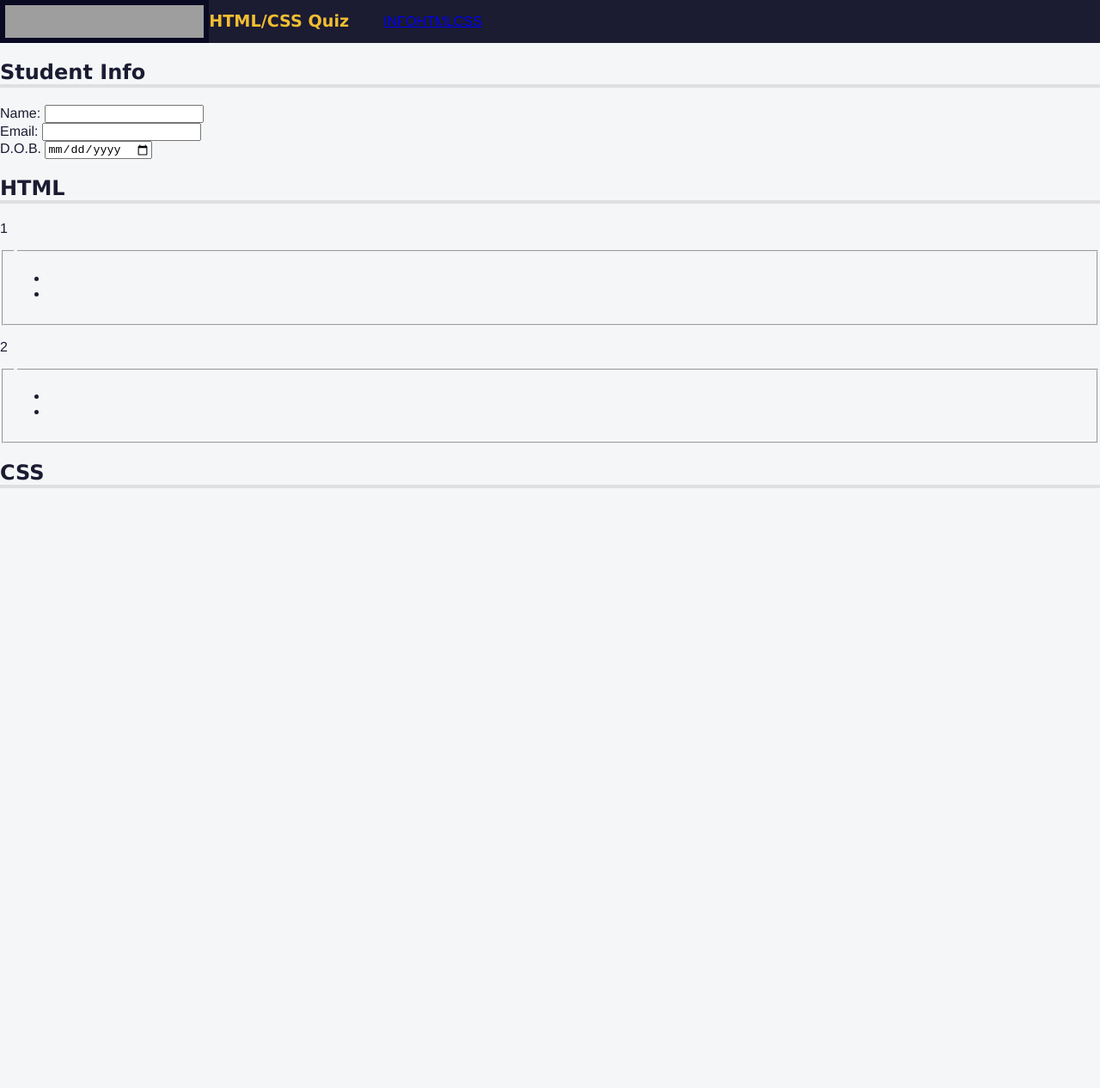
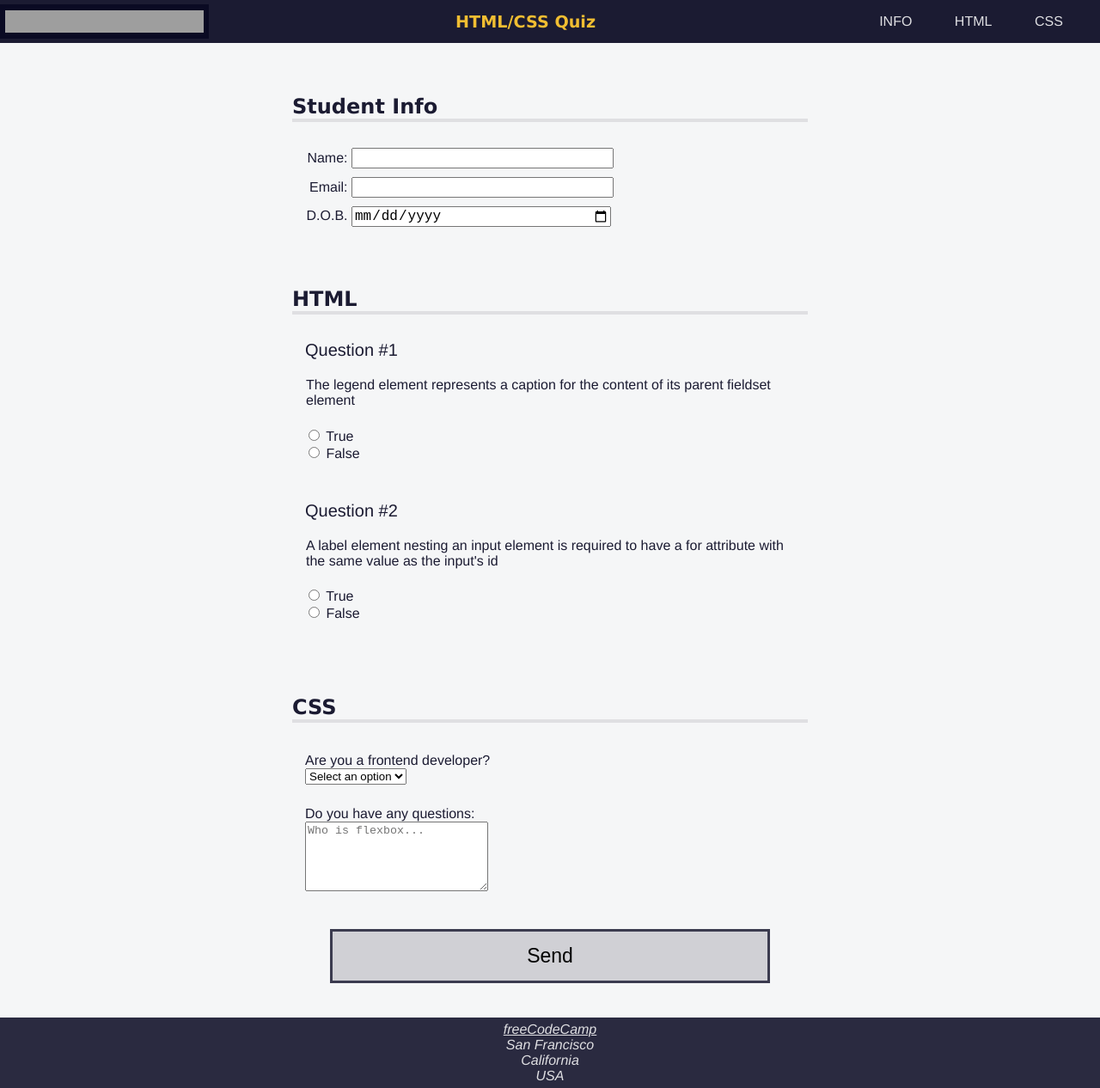
Before and after one commit to angelo-domingo118/myproject, a plain HTML site: page freecodecamp.com/quiz/index.html in a window 1280 px wide. Shown: the whole page at 86% size. Before the commit the page ends 800 px from the top, so only its background shows below. Drawn offline with Linux system fonts and the light colour scheme; files that its build step writes are made by us from their sources; grey boxes are pictures that could not be loaded.

Commit message:
finished quiz in freecodecamp

```diff
--- a/freecodecamp.com/quiz/index.html
+++ b/freecodecamp.com/quiz/index.html
@@ -1,23 +1,21 @@
 <!DOCTYPE html>
 <html lang="en">
-
   <head>
     <meta charset="UTF-8" />
     <meta name="viewport" content="width=device-width, initial-scale=1.0" />
     <meta name="description" content="freeCodeCamp Accessibility Quiz practice project" />
     <title>Accessibility Quiz</title>
-    <link rel="stylesheet" href="freecodecamp.com/quiz/styles.css" />
+    <link rel="stylesheet" href="styles.css" />
   </head>
-
   <body>
     <header>
       <img id="logo" src="https://cdn.freecodecamp.org/platform/universal/fcc_primary.svg">
       <h1>HTML/CSS Quiz</h1>
       <nav>
         <ul>
-                <li><a href="#student-info">INFO</a></li>
-                <li><a href="#html-questions">HTML</a></li>
-                <li><a href="#css-questions">CSS</a></li>
+          <li><a accesskey="s" href="#student-info">INFO</a></li>
+          <li><a accesskey="s" href="#html-questions">HTML</a></li>
+          <li><a accesskey="s" href="#css-questions">CSS</a></li>
         </ul>
       </nav>
     </header>
@@ -34,10 +32,7 @@
             <input type="email" name="student-email" id="student-email" />
           </div>
           <div class="info">
-                    <label for="birth-date">D.O.B.
-                        <span class="sr-only">(Date of Birth)</span>
-                    </label>
-
+            <label for="birth-date">D.O.B.<span class="sr-only">(Date of Birth)</span></label>
             <input type="date" name="birth-date" id="birth-date" />
           </div>
         </section>
@@ -45,30 +40,82 @@
           <h2 id="html-questions">HTML</h2>
           <div class="question-block">
             <p>1</p>
-                    <fieldset class="question">
-                        <legend></legend>
-                        <ul>
-                            <li></li>
-                            <li></li>
+            <fieldset class="question" name="html-question-one">
+              <legend>
+                The legend element represents a caption for the content of its
+                parent fieldset element
+              </legend>
+              <ul class="answers-list">
+                <li>
+                  <label for="q1-a1">
+                    <input type="radio" id="q1-a1" name="q1" value="true" />
+                    True
+                  </label>
+                </li>
+                <li>
+                  <label for="q1-a2">
+                    <input type="radio" id="q1-a2" name="q1" value="false" />
+                    False
+                  </label>
+                </li>
               </ul>
             </fieldset>
           </div>
           <div class="question-block">
             <p>2</p>
-                    <fieldset class="question">
-                        <legend></legend>
-                        <ul>
-                            <li></li>
-                            <li></li>
+            <fieldset class="question" name="html-question-two">
+              <legend>
+                A label element nesting an input element is required to have a
+                for attribute with the same value as the input's id
+              </legend>
+              <ul class="answers-list">
+                <li>
+                  <label for="q2-a1">
+                    <input type="radio" id="q2-a1" name="q2" value="true" />
+                    True
+                  </label>
+                </li>
+                <li>
+                  <label for="q2-a2">
+                    <input type="radio" id="q2-a2" name="q2" value="false" />
+                    False
+                  </label>
+                </li>
               </ul>
             </fieldset>
           </div>
         </section>
         <section role="region" aria-labelledby="css-questions">
           <h2 id="css-questions">CSS</h2>
+          <div class="formrow">
+            <div class="question-block">
+              <label for="customer">Are you a frontend developer?</label>
+            </div>
+            <div class="answer">
+              <select name="customer" id="customer" required>
+                <option value="">Select an option</option>
+                <option value="yes">Yes</option>
+                <option value="no">No</option>
+              </select>
+            </div>
+            <div class="question-block">
+              <label for="css-questions">Do you have any questions:</label>
+            </div>
+            <div class="answer">
+              <textarea id="css-questions" name="css-questions" rows="5" cols="24" placeholder="Who is flexbox..."></textarea>
+            </div>
+          </div>
         </section>
+        <button type="submit">Send</button>
       </form>
     </main>
+    <footer>
+      <address>
+        <a href="https://freecodecamp.org">freeCodeCamp</a><br />
+        San Francisco<br />
+        California<br />
+        USA
+      </address>
+    </footer>
   </body>
-
 </html>
--- a/freecodecamp.com/quiz/styles.css
+++ b/freecodecamp.com/quiz/styles.css
@@ -1,8 +1,25 @@
+@media (prefers-reduced-motion: no-preference) {
+    * {
+      scroll-behavior: smooth;
+    }
+  }
+
   body {
     background: #f5f6f7;
     color: #1b1b32;
     font-family: Helvetica;
     margin: 0;
+  }
+
+  header {
+    width: 100%;
+    height: 50px;
+    background-color: #1b1b32;
+    display: flex;
+    justify-content: space-between;
+    align-items: center;
+    position: fixed;
+    top: 0;
   }
 
   #logo {
@@ -12,30 +29,147 @@ body {
     padding: 0.4rem;
   }
 
-header {
-    width: 100%;
-    height: 50px;
-    background-color: #1b1b32;
-    display: flex;
-}
-
   h1 {
     color: #f1be32;
     font-size: min(5vw, 1.2em);
+    text-align: center;
   }
 
-nav>ul {
+  nav {
+    width: 50%;
+    max-width: 300px;
+    height: 50px;
+  }
+
+  nav > ul {
     display: flex;
     justify-content: space-evenly;
+    flex-wrap: wrap;
+    align-items: center;
+    padding-inline-start: 0;
+    margin-block: 0;
+    height: 100%;
+  }
+
+  nav > ul > li {
+    color: #dfdfe2;
+    margin: 0 0.2rem;
+    padding: 0.2rem;
+    display: block;
+  }
+
+  nav > ul > li:hover {
+    background-color: #dfdfe2;
+    color: #1b1b32;
+    cursor: pointer;
+  }
+
+  li > a {
+    color: inherit;
+    text-decoration: none;
+  }
+
+  main {
+    padding-top: 50px;
+  }
+
+  section {
+    width: 80%;
+    margin: 0 auto 10px auto;
+    max-width: 600px;
   }
 
   h1,
   h2 {
-    font-family: Verdana, Geneva, Tahoma, sans-serif;
+    font-family: Verdana, Tahoma;
   }
 
   h2 {
     border-bottom: 4px solid #dfdfe2;
+    margin-top: 0px;
+    padding-top: 60px;
+  }
+
+  .info {
+    padding: 10px 0 0 5px;
+  }
+
+  .formrow {
+    margin-top: 30px;
+    padding: 0px 15px;
+  }
+
+  input {
+    font-size: 16px;
+  }
+
+  .info label, .info input {
+    display: inline-block;
+  }
+
+  .info input {
+    width: 50%;
+    text-align: left;
+  }
+
+  .info label {
+    width: 10%;
+    min-width: 55px;
+    text-align: right;
+  }
+
+  .question-block {
+    text-align: left;
+    display: block;
+    width: 100%;
+    margin-top: 20px;
+    padding-top: 5px;
+  }
+
+  p {
+    margin-top: 5px;
+    padding-left: 15px;
+    font-size: 20px;
+  }
+
+  p::before {
+    content: "Question #";
+  }
+
+  .question {
+    border: none;
+    padding-bottom: 0;
+  }
+
+  .answers-list {
+    list-style: none;
+    padding: 0;
+  }
+
+  button {
+    display: block;
+    margin: 40px auto;
+    width: 40%;
+    padding: 15px;
+    font-size: 23px;
+    background: #d0d0d5;
+    border: 3px solid #3b3b4f;
+  }
+
+  footer {
+    background-color: #2a2a40;
+    display: flex;
+    justify-content: center;
+  }
+
+  footer,
+  footer a {
+    color: #dfdfe2;
+  }
+
+  address {
+    text-align: center;
+    padding: 0.3em;
   }
 
   .sr-only {
```
Lines whose indentation alone changed are shown as unchanged.
